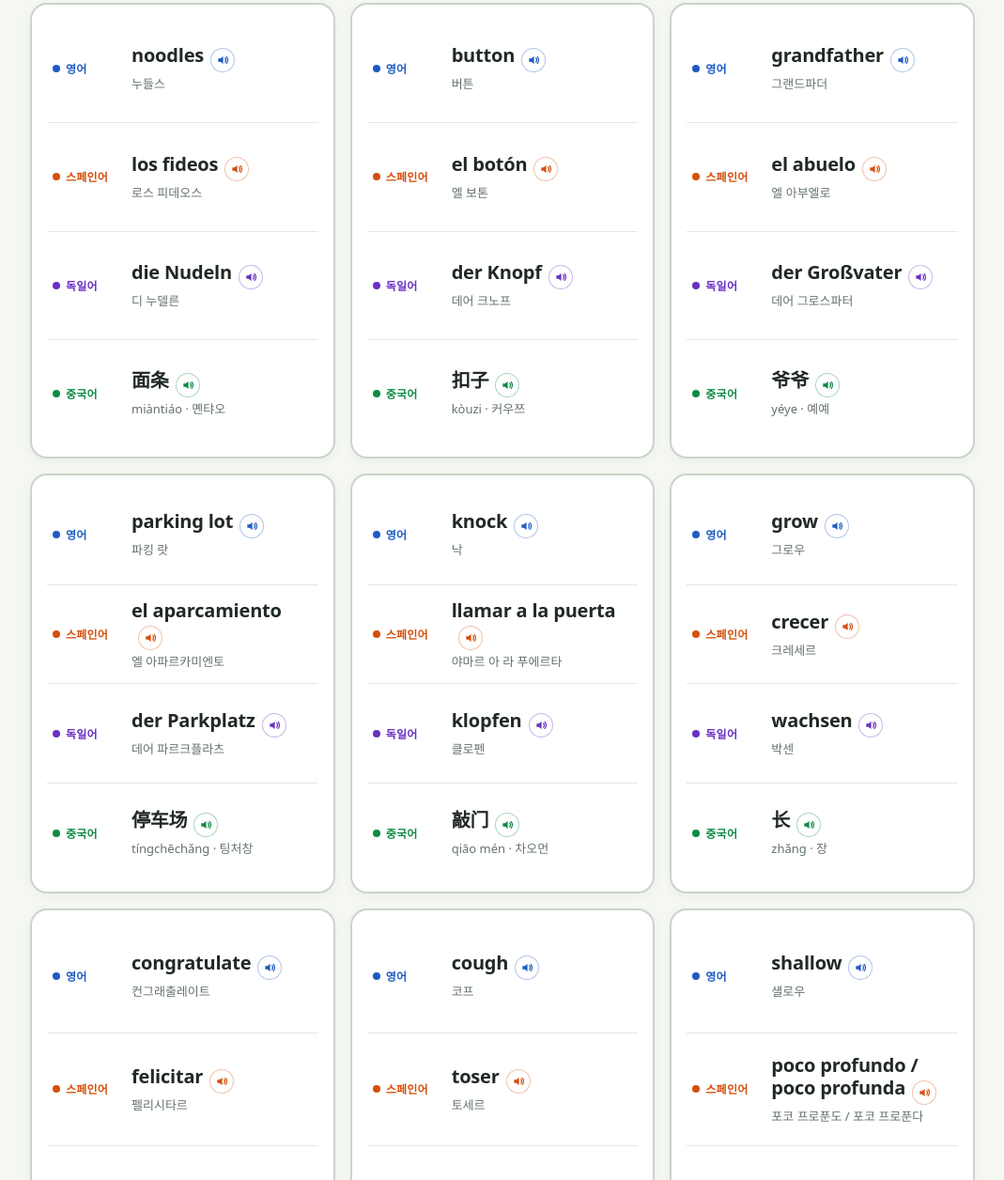
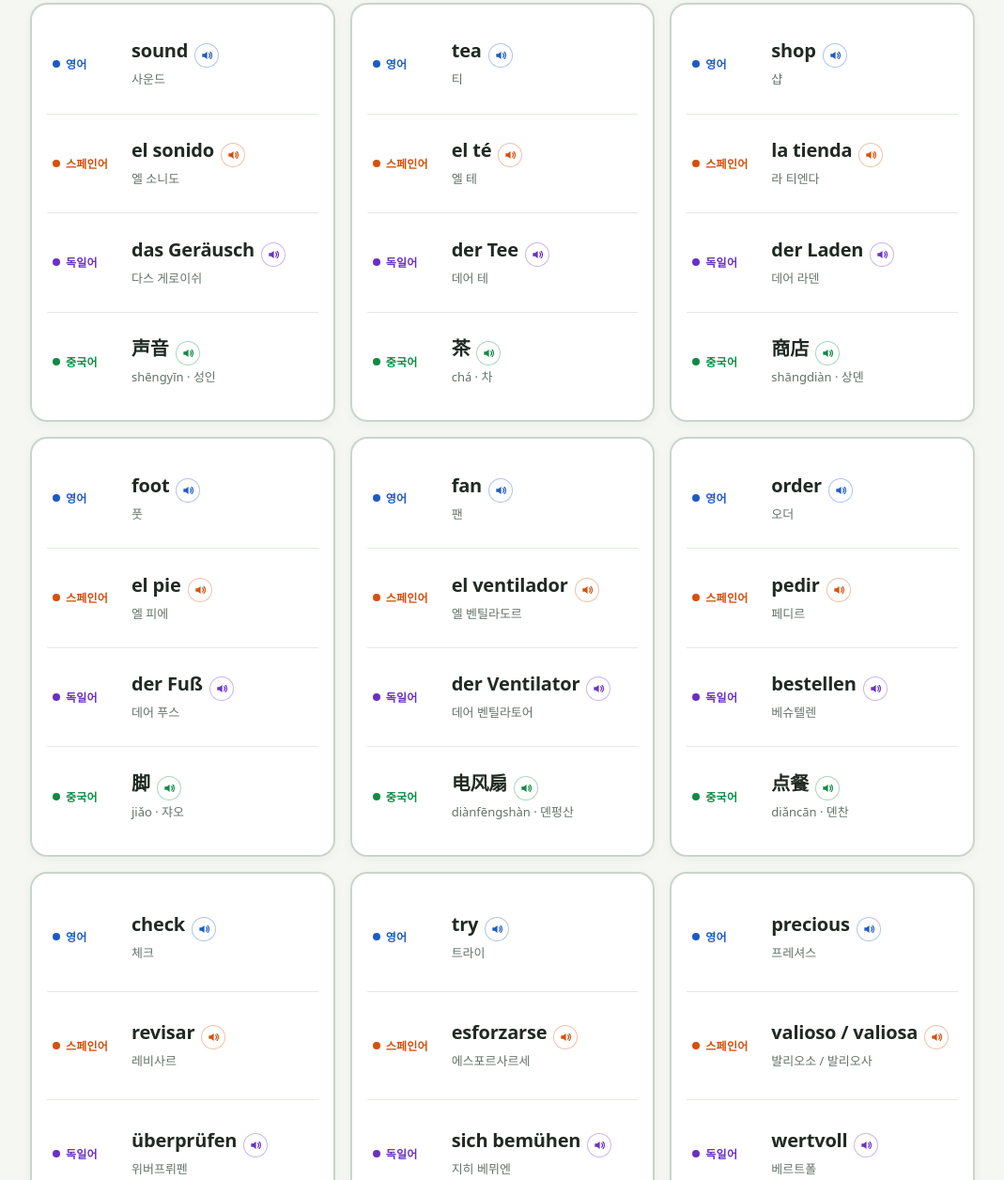
Before and after one commit to jinny57/multilingual-flashcards, a plain HTML site: page index.html in a window 1280 px wide. Shown: the part 710-1966 px from the top of the page at 94% size, without its empty margins (105-1174 px from the left). Drawn offline with Linux system fonts and the light colour scheme.

Commit message:
DAY 41 추가 · 2026-11-22
Co-Authored-By: Claude <noreply@anthropic.com>

```diff
--- a/index.html
+++ b/index.html
@@ -497,6 +497,18 @@ const DAYS=[
 {ko:'기침하다',items:[['영어','cough','코프','He coughed all night.','그는 밤새 기침했어요.'],['스페인어','toser','토세르','Tosió toda la noche.','그는 밤새 기침했어요.'],['독일어','husten','후스텐','Er hat die ganze Nacht gehustet.','그는 밤새 기침했어요.'],['중국어','咳嗽','késou · 커써우','他咳嗽了一整夜。','그는 밤새 기침했어요.','Tā késou le yì zhěng yè.']]},
 {ko:'얕다',items:[['영어','shallow','섈로우','The water is shallow here.','여기는 물이 얕아요.'],['스페인어','poco profundo / poco profunda','포코 프로푼도 / 포코 프로푼다','Aquí el agua es poco profunda.','여기는 물이 얕아요.'],['독일어','flach','플라흐','Das Wasser ist hier flach.','여기는 물이 얕아요.'],['중국어','浅','qiǎn · 첸','这里的水很浅。','여기는 물이 얕아요.','Zhèlǐ de shuǐ hěn qiǎn.']]},
 {ko:'평화롭다',items:[['영어','peaceful','피스풀','The village is very peaceful.','그 마을은 아주 평화로워요.'],['스페인어','pacífico / pacífica','파시피코 / 파시피카','El pueblo es muy pacífico.','그 마을은 아주 평화로워요.'],['독일어','friedlich','프리틀리히','Das Dorf ist sehr friedlich.','그 마을은 아주 평화로워요.'],['중국어','宁静','níngjìng · 닝징','那个村子非常宁静。','그 마을은 아주 평화로워요.','Nàge cūnzi fēicháng níngjìng.']]}
+]},
+{day:'DAY 41',entries:[
+{ko:'소리',items:[['영어','sound','사운드','I heard a strange sound.','이상한 소리를 들었어요.'],['스페인어','el sonido','엘 소니도','Oí un sonido extraño.','이상한 소리를 들었어요.'],['독일어','das Geräusch','다스 게로이쉬','Ich habe ein seltsames Geräusch gehört.','이상한 소리를 들었어요.'],['중국어','声音','shēngyīn · 성인','我听到了一个奇怪的声音。','이상한 소리를 들었어요.','Wǒ tīngdàole yí ge qíguài de shēngyīn.']]},
+{ko:'차',items:[['영어','tea','티','Would you like a cup of tea?','차 한 잔 마실래요?'],['스페인어','el té','엘 테','¿Quieres una taza de té?','차 한 잔 마실래요?'],['독일어','der Tee','데어 테','Möchtest du eine Tasse Tee?','차 한 잔 마실래요?'],['중국어','茶','chá · 차','你想喝一杯茶吗？','차 한 잔 마실래요?','Nǐ xiǎng hē yì bēi chá ma?']]},
+{ko:'가게',items:[['영어','shop','샵','The shop closes at nine.','그 가게는 9시에 문을 닫아요.'],['스페인어','la tienda','라 티엔다','La tienda cierra a las nueve.','그 가게는 9시에 문을 닫아요.'],['독일어','der Laden','데어 라덴','Der Laden schließt um neun Uhr.','그 가게는 9시에 문을 닫아요.'],['중국어','商店','shāngdiàn · 상뎬','这家商店九点关门。','그 가게는 9시에 문을 닫아요.','Zhè jiā shāngdiàn jiǔ diǎn guānmén.']]},
+{ko:'발',items:[['영어','foot','풋','My foot hurts.','발이 아파요.'],['스페인어','el pie','엘 피에','Me duele el pie.','발이 아파요.'],['독일어','der Fuß','데어 푸스','Mein Fuß tut weh.','발이 아파요.'],['중국어','脚','jiǎo · 쟈오','我的脚很疼。','발이 아파요.','Wǒ de jiǎo hěn téng.']]},
+{ko:'선풍기',items:[['영어','fan','팬','Please turn on the fan.','선풍기 좀 켜 주세요.'],['스페인어','el ventilador','엘 벤틸라도르','Enciende el ventilador, por favor.','선풍기 좀 켜 주세요.'],['독일어','der Ventilator','데어 벤틸라토어','Mach bitte den Ventilator an.','선풍기 좀 켜 주세요.'],['중국어','电风扇','diànfēngshàn · 뎬펑산','请打开电风扇。','선풍기 좀 켜 주세요.','Qǐng dǎkāi diànfēngshàn.']]},
+{ko:'주문하다',items:[['영어','order','오더','We ordered pizza for dinner.','저녁으로 피자를 주문했어요.'],['스페인어','pedir','페디르','Pedimos pizza para la cena.','저녁으로 피자를 주문했어요.'],['독일어','bestellen','베슈텔렌','Wir haben Pizza zum Abendessen bestellt.','저녁으로 피자를 주문했어요.'],['중국어','点餐','diǎncān · 뎬찬','我们晚饭点了比萨。','저녁으로 피자를 주문했어요.','Wǒmen wǎnfàn diǎnle bǐsà.']]},
+{ko:'확인하다',items:[['영어','check','체크','Please check your email.','이메일을 확인해 주세요.'],['스페인어','revisar','레비사르','Revisa tu correo, por favor.','이메일을 확인해 주세요.'],['독일어','überprüfen','위버프뤼펜','Bitte überprüfe deine E-Mails.','이메일을 확인해 주세요.'],['중국어','查看','chákàn · 차칸','请查看一下你的邮件。','이메일을 확인해 주세요.','Qǐng chákàn yíxià nǐ de yóujiàn.']]},
+{ko:'노력하다',items:[['영어','try','트라이','I try hard every day.','저는 매일 열심히 노력해요.'],['스페인어','esforzarse','에스포르사르세','Me esfuerzo mucho todos los días.','저는 매일 열심히 노력해요.'],['독일어','sich bemühen','지히 베뮈엔','Ich bemühe mich jeden Tag sehr.','저는 매일 열심히 노력해요.'],['중국어','努力','nǔlì · 누리','我每天都很努力。','저는 매일 열심히 노력해요.','Wǒ měitiān dōu hěn nǔlì.']]},
+{ko:'소중하다',items:[['영어','precious','프레셔스','Time with family is precious.','가족과 함께하는 시간은 소중해요.'],['스페인어','valioso / valiosa','발리오소 / 발리오사','El tiempo con la familia es valioso.','가족과 함께하는 시간은 소중해요.'],['독일어','wertvoll','베르트폴','Die Zeit mit der Familie ist wertvoll.','가족과 함께하는 시간은 소중해요.'],['중국어','珍贵','zhēnguì · 전구이','和家人在一起的时间很珍贵。','가족과 함께하는 시간은 소중해요.','Hé jiārén zài yìqǐ de shíjiān hěn zhēnguì.']]},
+{ko:'불편하다',items:[['영어','uncomfortable','언컴퍼터블','These shoes are uncomfortable.','이 신발은 불편해요.'],['스페인어','incómodo / incómoda','잉코모도 / 잉코모다','Estos zapatos son incómodos.','이 신발은 불편해요.'],['독일어','unbequem','운베크벰','Diese Schuhe sind unbequem.','이 신발은 불편해요.'],['중국어','不舒服','bù shūfu · 부 수푸','这双鞋穿着不舒服。','이 신발은 불편해요.','Zhè shuāng xié chuānzhe bù shūfu.']]}
 ]}
 ];
 const VOICE={'영어':'en-US','스페인어':'es-ES','독일어':'de-DE','중국어':'zh-CN'};
```
